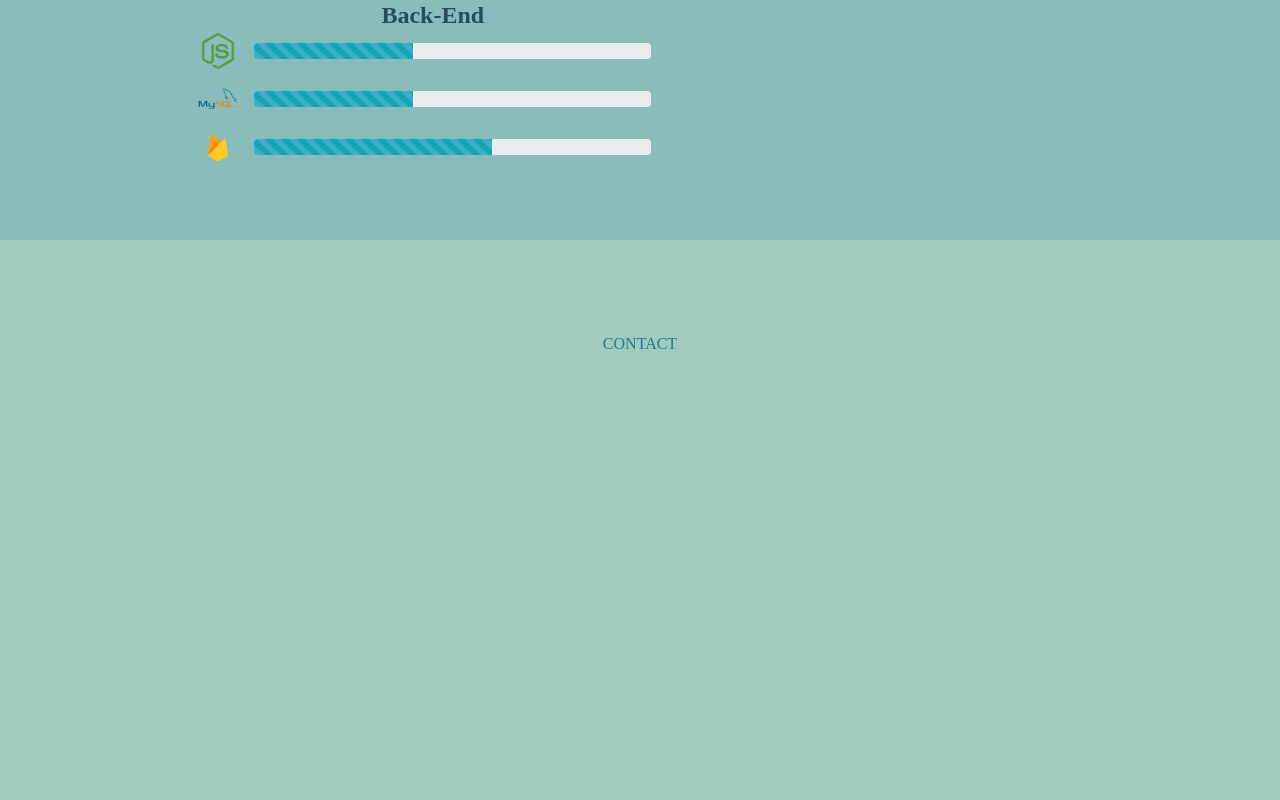
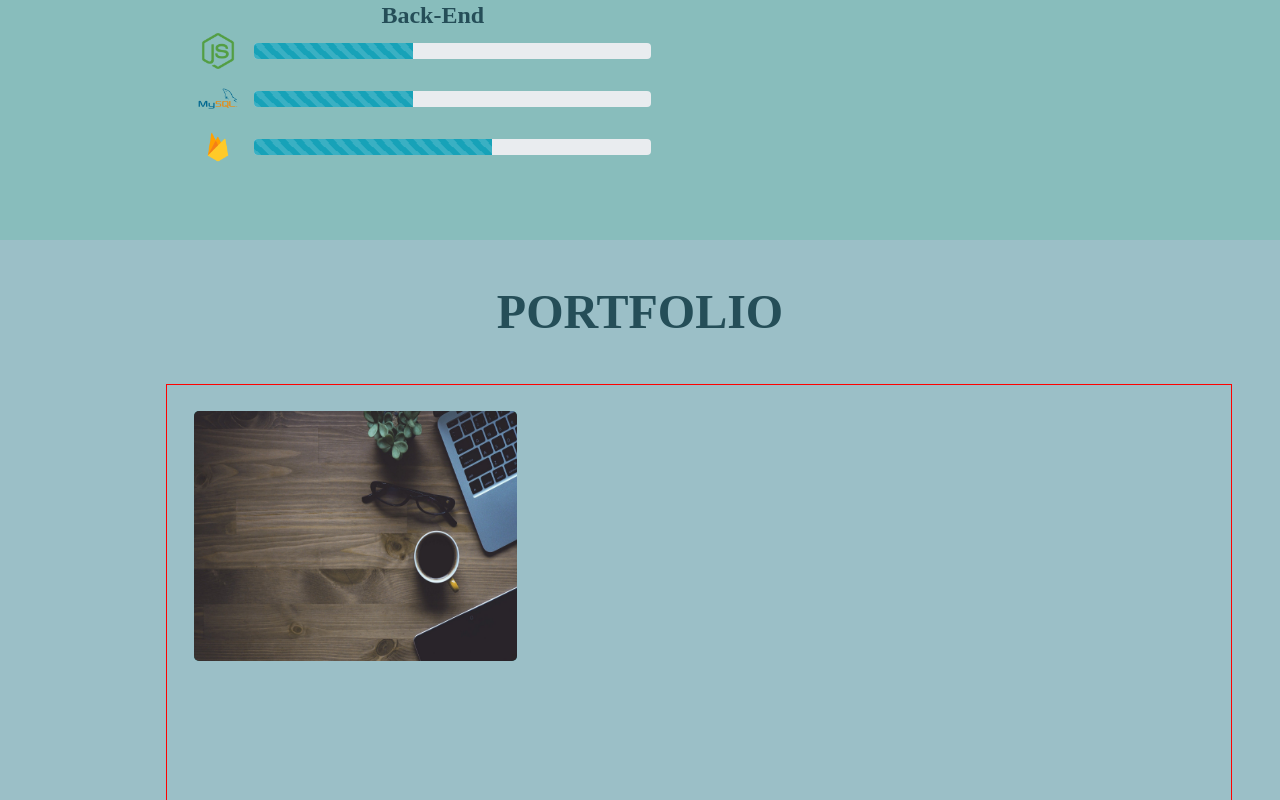
Before and after one commit to 4boysdontcry/portfolio, a React (Create React App) app: page / in a window 1280 px wide. Shown: the part 1360-2160 px from the top of the page. Built offline with nearby package versions, Linux system fonts and the light colour scheme.

Commit message:
portfolio 애니메이션 만드는 중

```diff
--- a/src/components/Port.js
+++ b/src/components/Port.js
@@ -1,21 +1,48 @@
 import React from 'react';
 import styled, { css } from 'styled-components'
-import 'bootstrap/dist/css/bootstrap.min.css';
+import 'bootstrap/dist/css/bootstrap.css';
 
-import { Carousel, Image, Badge, Card, Button, Nav } from 'react-bootstrap'
+import { Badge } from 'react-bootstrap'
 
 
 /* ****************** styled ****************** */
-
+import '../css/port.css'
 
 
 /* ****************** component ****************** */
 const Port = () => {
-  return (
-    <div id="port">
+	return (
+		<div id="port" className="port-wrapper">
+			<h3 className="title">PORTFOLIO</h3>
+			<div className="port-wrap">
 
-    </div>
-  );
+				<div className="port">
+
+					<div className="img-wrapper">
+						<img src="/img/back.jpg" alt="" />
+					</div>
+
+					<div className="article-wrapper">
+						<h4 className="subject">PUBLISHING</h4>
+						<div className="article-wrap">
+							<h5 className="desc">LGe clone coding</h5>
+							<div className="badge-wrapper">
+								<Badge variant="secondary">HTML5</Badge>
+								<Badge variant="secondary">CSS3</Badge>
+								<Badge variant="secondary">JS</Badge>
+							</div>
+							<div className="bt-wrapper">
+								<button className="bt-visit bt-git"><a href="https://github.com/4boysdontcry" target="_blank">github</a></button>
+								<button className="bt-visit bt-site"><a href="https://jth-lge.web.app" target="_blank">visit site</a></button>
+							</div>
+						</div>
+					</div>
+
+				</div>
+
+			</div>
+		</div>
+	);
 }
 
 export default Port;
--- a/src/css/contact.css
+++ b/src/css/contact.css
@@ -2,7 +2,7 @@
   width: 100%;
   height: 100vh;
   background-color: #a2c9be;
-  color: #1d7a91;
+  color: #254e58;
 }
 
 .contact-wrap {
--- /dev/null
+++ b/src/css/port.css
@@ -0,0 +1,108 @@
+.port-wrapper {
+  background-color: #9bbfc7;
+  width: 100%;
+  height: 100vh;
+  padding: 3em;
+}
+.port-wrapper .title {
+  text-align: center;
+  font-weight: bold;
+  font-size: 3em;
+  color: #254e58;
+  margin-bottom: 1em;
+}
+
+.port-wrapper .port-wrap {
+  width: 90%;
+  height: 100%;
+  margin-left: auto;
+  padding: 1em;
+  border: 1px solid red;
+}
+.port-wrap .port {
+  position: relative;
+  display: inline-block;
+  width: 31.3333%;
+  height: 250px;
+  margin: 1%;
+  background-color: #2b7a78;
+  color: #feffff;
+  border-radius: 5px;
+  overflow: hidden;
+}
+.port-wrap .port:hover .article-wrapper {
+  display: inline-block;
+  transition: all .5s;
+  animation-name: toTop;
+}
+@keyframes toTop {
+  from {
+    bottom: 0;
+    opacity: 0;
+  }
+  top {
+    top: 0;
+    opacity: 1;
+  }
+}
+
+.port .img-wrapper {
+  width: 100%;
+  height: 100%;
+}
+.img-wrapper img {
+  width: 100%;
+  height: 100%;
+}
+
+.port > .article-wrapper {
+  position: absolute;
+  bottom: -100%;
+  left: 0;
+  width: 100%;
+  height: 100%;
+  padding: 3%;
+  color: #feffff;
+  background-color: rgba(0, 0, 0, .5);
+  text-align: center;
+  display: flex;
+  flex-direction: column;
+  justify-content: space-between;
+  opacity: 0;
+}
+.article-wrapper .subject {
+  font-size: 1.875em;
+  font-weight: bold;
+  margin-bottom: 1em;
+}
+.article-wrapper .article-wrap {
+  font-size: 1em;
+}
+.article-wrap .desc {
+  font-size: 1.5em;
+  margin-bottom: 1em;
+}
+.article-wrap .badge-wrapper {
+  display: flex;
+  justify-content: center;
+  align-items: center;
+  margin-bottom: 1em;
+}
+.article-wrap .badge-wrapper > * {
+  margin: 0 1%;
+}
+
+
+.bt-wrapper .bt-visit {
+  margin: 2%;
+  padding: .725em 1em;
+  background-color: #2b7a78;
+  border-radius: 5px;
+  color: #feffff;
+  font-weight: bold;
+}
+.bt-wrapper .bt-visit:hover {
+  transition: all .5s;
+  transform: scale(1.1);
+  background-color: #3ca7a4;
+}
--- a/src/css/skills.css
+++ b/src/css/skills.css
@@ -11,7 +11,6 @@
 .skill-container .title-wrap {
 	font-size: 3em;
 	text-align: center;
-	color: #feffff;
 	font-weight: bolder;
 	margin-bottom: 1em;
 }
```
